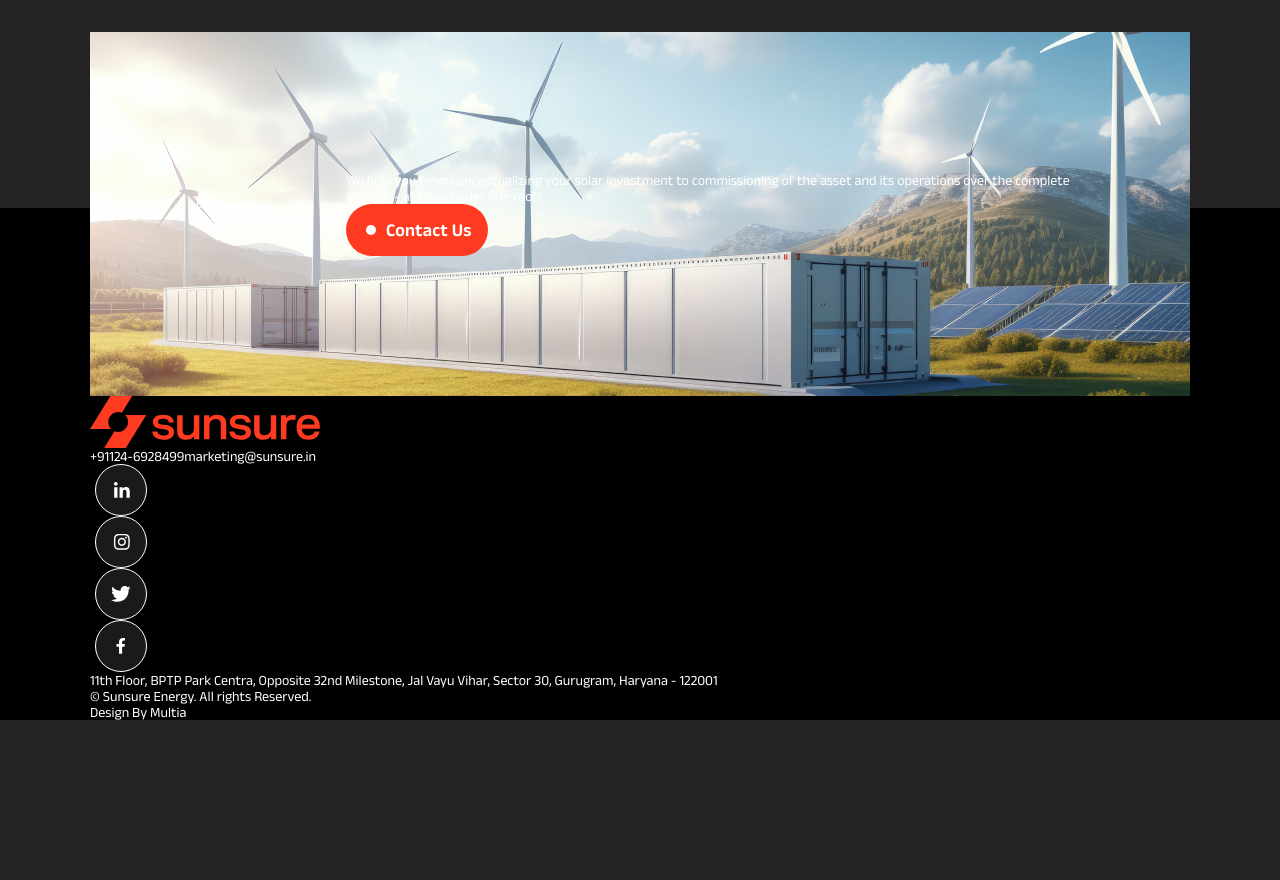
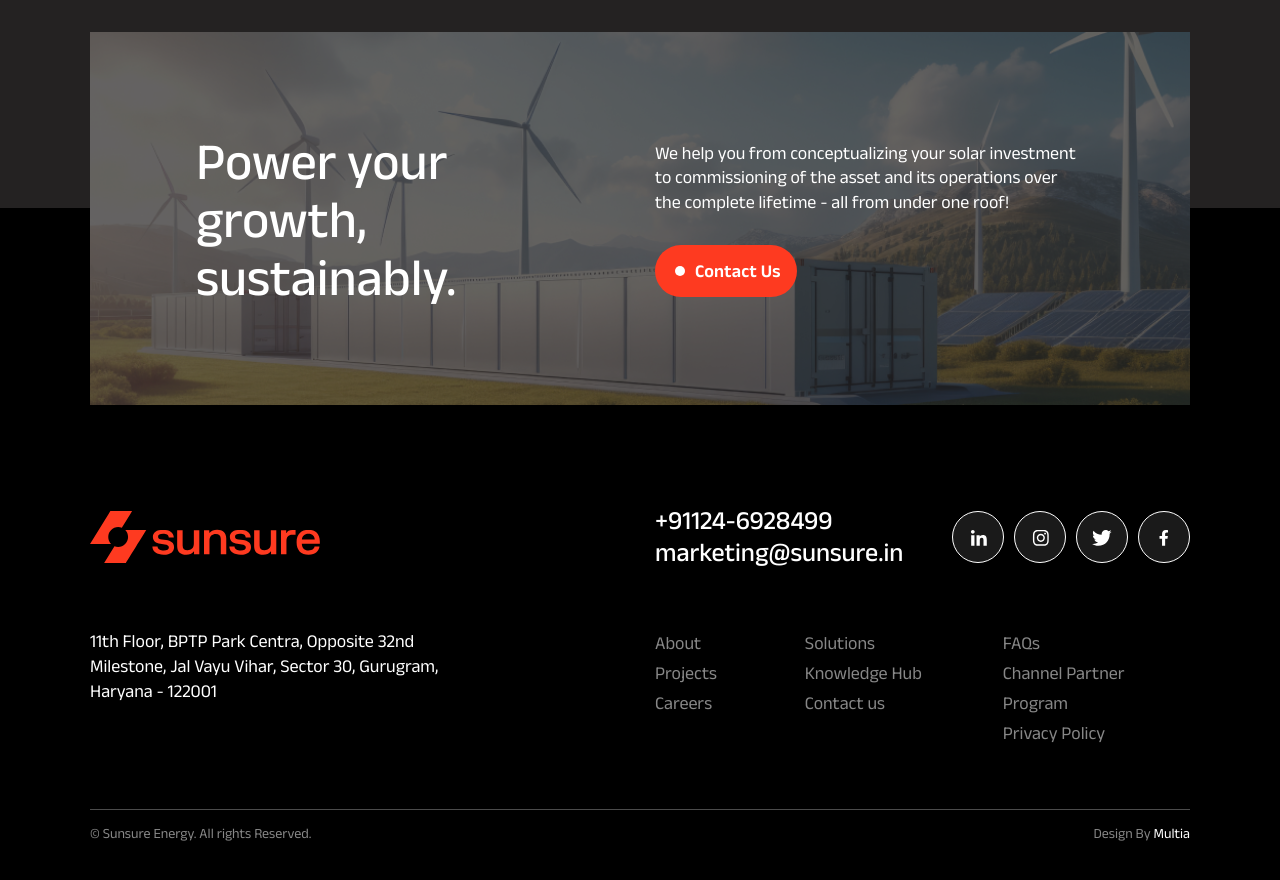
Before and after one commit to kaushalw3nuts/sunsure_tailwind, a Next.js app: page / in a window 1280 px wide. Shown: the part 2480-3360 px from the top of the page. Before the commit the page ends 3200 px from the top, so only its background shows below. Built offline with nearby package versions, Linux system fonts and the light colour scheme.

Commit message:
api practice

```diff
--- a/package.json
+++ b/package.json
@@ -9,6 +9,7 @@
     "lint": "next lint"
   },
   "dependencies": {
+    "axios": "^1.7.7",
     "lenis": "^1.1.13",
     "next": "14.2.10",
     "react": "^18",
--- a/src/components/ApiDemo.jsx
+++ b/src/components/ApiDemo.jsx
@@ -1,5 +1,6 @@
 import { useState, useEffect } from "react";
 import Image from "next/image";
+import axios from "axios";
 
 const ApiDemo = () => {
 
@@ -10,9 +11,18 @@ const ApiDemo = () => {
 	}, []);
 
 	const test = async () => {
-		try {
-			const response = await fetch('https://fakestoreapi.com/products');
-			const data = await response.json();
+		// try {
+		// 	const response = await fetch('https://fakestoreapi.com/products');
+		// 	const data = await response.json();
+		// 	setPhotos(data);
+		// }
+		// catch(error) {
+		// 	console.log(error);
+		// }
+
+		try{
+			const response = await axios.get('https://fakestoreapi.com/products');
+			const data = await response.data;
 			setPhotos(data);
 		}
 		catch(error) {
--- a/src/components/layout/Footer.jsx
+++ b/src/components/layout/Footer.jsx
@@ -33,37 +33,83 @@ const Footer = () => {
 		},
 	];
 
+	const f_menu1 = [
+		{
+			hrefLink: "/about",
+			navLink: "About",
+		},
+		{
+			hrefLink: "/project",
+			navLink: "Projects",
+		},
+		{
+			hrefLink: "/career",
+			navLink: "Careers",
+		},
+	];
+
+	const f_menu2 = [
+		{
+			hrefLink: "/solution",
+			navLink: "Solutions",
+		},
+		{
+			hrefLink: "/knowledge",
+			navLink: "Knowledge Hub",
+		},
+		{
+			hrefLink: "/contact",
+			navLink: "Contact us",
+		},
+	];
+
+	const f_menu3 = [
+		{
+			hrefLink: "/faq",
+			navLink: "FAQs",
+		},
+		{
+			hrefLink: "/channel_partner_program",
+			navLink: "Channel Partner Program",
+		},
+		{
+			hrefLink: "/privacy_policy",
+			navLink: "Privacy Policy",
+		},
+	];
+
   	return (
 		<>
 			<footer className="footer w-full bg-black relative z-[2] flex">
 				<div className="container">
-					<div className="footer_top w-full relative bg-center bg-no-repeat bg-cover min-h-[364px] py-[100px] px-[106px] flex items-center z-[2] -mt-44">
-						<div className="footer_top_left">
-							<span>Power your growth, sustainably.</span>
+					<div className="footer_top w-full relative bg-center bg-no-repeat bg-cover min-h-[364px] py-[100px] px-[106px] flex items-center z-[2] -mt-44 after:content-[''] after:absolute after:top-0 after:left-0 after:w-full after:h-full after:-z-[1] after:bg-black_bg after:opacity-70">
+						<div className="footer_top_left w-1/2 pr-[15px]">
+							<span className="text-h2 text-white_txt font-medium">Power your growth, sustainably.</span>
 						</div>
-						<div className="footer_top_right">
-							<p>We help you from conceptualizing your solar investment to commissioning of the asset and its operations over the complete lifetime - all from under one roof!</p>
+						<div className="footer_top_right w-1/2 pl-[15px]">
+							<p className="text-white_txt font-normal text-p">We help you from conceptualizing your solar investment to commissioning of the asset and its operations over the complete lifetime - all from under one roof!</p>
 							<PrimaryBtn redirectLink="#" btnTxt="Contact Us" />
 						</div>
 					</div>
-					<div className="footer_bottom">
-						<div className="footer_bottom_top">
-							<div class="f_top_left">
-								<div class="f_logo">
-									<Link href="/">
-										<Image src={redLogo} alt="logo" width={230} height={52} />
+					<div className="footer_bottom w-full relative pt-[100px]">
+						<div className="footer_bottom_top flex flex-wrap w-full items-start">
+							<div className="f_top_left w-1/2 flex pr-[15px]">
+								<div className="f_logo pt-[6px]">
+									<Link href="/" className="flex">
+										<Image src={redLogo} alt="logo" width={230} height={52} className="w-[230px] h-auto" />
 									</Link>
 								</div>
 							</div>
-							<div className="f_top_right">
-								<div className="f_cnt_box">
-									<div>
-										<Link href="tel:+91124-6928499">+91124-6928499</Link>
-										<Link href="mailto:marketing@sunsure.in">marketing@sunsure.in</Link>
+							<div className="f_top_right w-1/2 flex pl-[15px]">
+								<div className="f_cnt_box pr-[15px]">
+									<div className="text-h5 not-italic font-medium text-white_txt">
+										<Link href="tel:+91124-6928499" className="transition-all duration-300 ease-in-out hover:text-orange_txt">+91124-6928499</Link>
+										<br />
+										<Link href="mailto:marketing@sunsure.in" className="transition-all duration-300 ease-in-out hover:text-orange_txt">marketing@sunsure.in</Link>
 									</div>
 								</div>
-								<div className="f_social_wrap">
-									<ul className="f_social">
+								<div className="f_social_wrap ml-auto">
+									<ul className="f_social flex -mx-[5px] gap-y-[10px] pt-[6px]">
 										{SocialIcon.map((socialLinkBar, index) => {
 											const {IcondirectLink, IconLinkImg, Iconalt} = socialLinkBar;
 											return (
@@ -78,31 +124,54 @@ const Footer = () => {
 								</div>
 							</div>
 						</div>
-						<div className="footer_bottom_bottom">
-							<div className="footer_bottom_bottom_left">
-								<div className="footer_bottom_bottom_left_box">
-									<p>11th Floor, BPTP Park Centra, Opposite 32nd Milestone, Jal Vayu Vihar, Sector 30, Gurugram, Haryana - 122001</p>
+						<div className="footer_bottom_bottom flex flex-wrap w-full items-start py-[60px]">
+							<div className="footer_bottom_bottom_left w-1/2 flex pr-[15px]">
+								<div className="footer_bottom_bottom_left_box max-w-[400px]">
+									<p className="text-white_txt not-italic text-p">11th Floor, BPTP Park Centra, Opposite 32nd Milestone, Jal Vayu Vihar, Sector 30, Gurugram, Haryana - 122001</p>
 								</div>
 							</div>
-							<div className="footer_bottom_bottom_right">
-								<div className="f_more_links_row">
-									<ul class="f_menu f_menu_1">
-
+							<div className="footer_bottom_bottom_right w-1/2 flex pl-[15px]">
+								<div className="f_more_links_row w-full flex flex-wrap gap-y-5 justify-between">
+									<ul className="f_menu f_menu_1 w-[28%] pr-[15px]">
+										{f_menu1.map((fMenu1, index) => {
+											const {hrefLink, navLink} = fMenu1;
+											return (
+												<li className="w-full relative" key={index}>
+													<Link href={hrefLink} className="text-[18px] not-italic font-normal leading-[166.667%] text-gray_txt_01 inline-flex transition-all duration-300 ease-in-out hover:text-orange_txt">{navLink}</Link>
+												</li>
+											)
+										})}
 									</ul>
-									<ul class="f_menu f_menu_2">
-
+									<ul className="f_menu f_menu_2 w-[37%] pr-[15px]">
+										{f_menu2.map((fMenu2, index) => {
+											const {hrefLink, navLink} = fMenu2;
+											return (
+												<li className="w-full relative" key={index}>
+													<Link href={hrefLink} className="text-[18px] not-italic font-normal leading-[166.667%] text-gray_txt_01 inline-flex transition-all duration-300 ease-in-out hover:text-orange_txt">{navLink}</Link>
+												</li>
+											)
+										})}
 									</ul>
-									<ul class="f_menu f_menu_3">
-
+									<ul className="f_menu f_menu_3">
+										{f_menu3.map((fMenu3, index) => {
+											const {hrefLink, navLink} = fMenu3;
+											return (
+												<li className="w-full relative" key={index}>
+													<Link href={hrefLink} className="text-[18px] not-italic font-normal leading-[166.667%] text-gray_txt_01 inline-flex transition-all duration-300 ease-in-out hover:text-orange_txt">{navLink}</Link>
+												</li>
+											)
+										})}
 									</ul>
 								</div>
 							</div>
 						</div>
 					</div>
-					<div className="footer_copy">
-						<div className="footer_copy_tac">© Sunsure Energy. All rights Reserved.</div>
-						<div className="footer_designby">
-							Design By <Link href="#">Multia</Link>
+					<div className="footer_copy flex w-full border-t border-solid border-[#4B4B4B] pt-[15px] pb-[60px] justify-between">
+						<div className="footer_copy_tac text-14 not-italic font-normal text-gray_txt_01">
+							© Sunsure Energy. All rights Reserved.
+						</div>
+						<div className="footer_designby text-14 not-italic font-normal text-gray_txt_01">
+							Design By <Link href="#" className="text-white_txt inline-flex transition-all duration-300 ease-in-out hover:text-orange_txt">Multia</Link>
 						</div>
 					</div>
 				</div>
--- a/src/styles/globals.css
+++ b/src/styles/globals.css
@@ -144,3 +144,5 @@ header.sticky .ham-menu-btn span::after { @apply bg-black_bg }
 
 
 .footer_top { background-image: url(../assets/images/footer_top_bg_img.jpg); }
+.footer_top .footer_top_right .menu_btn { @apply pt-[30px] }
+.f_menu.f_menu_3 { width: calc(100% - 37% - 28%); }
```
Also changed, not shown: 1 other file (tests, documents, lock files or other folders).
